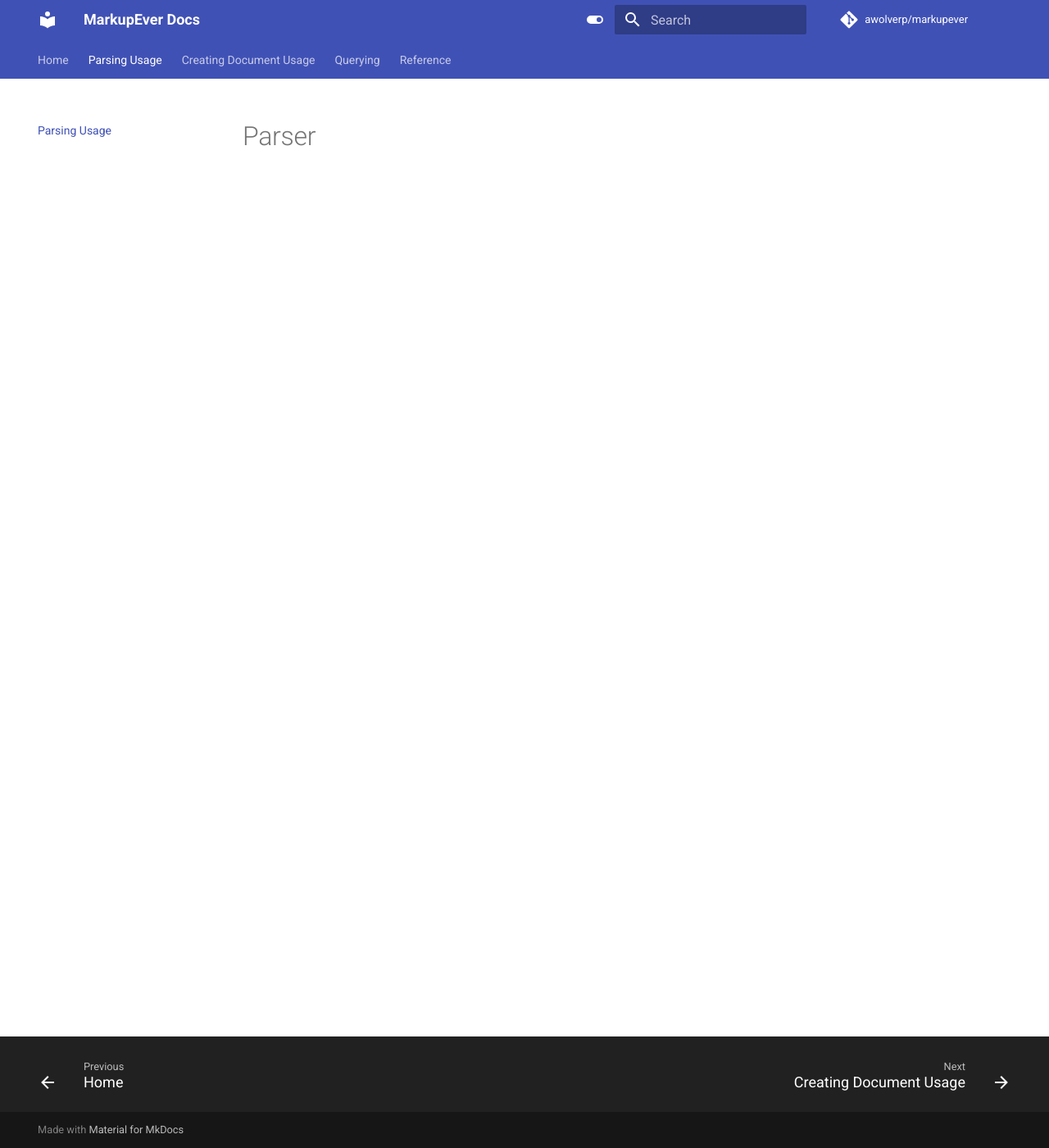
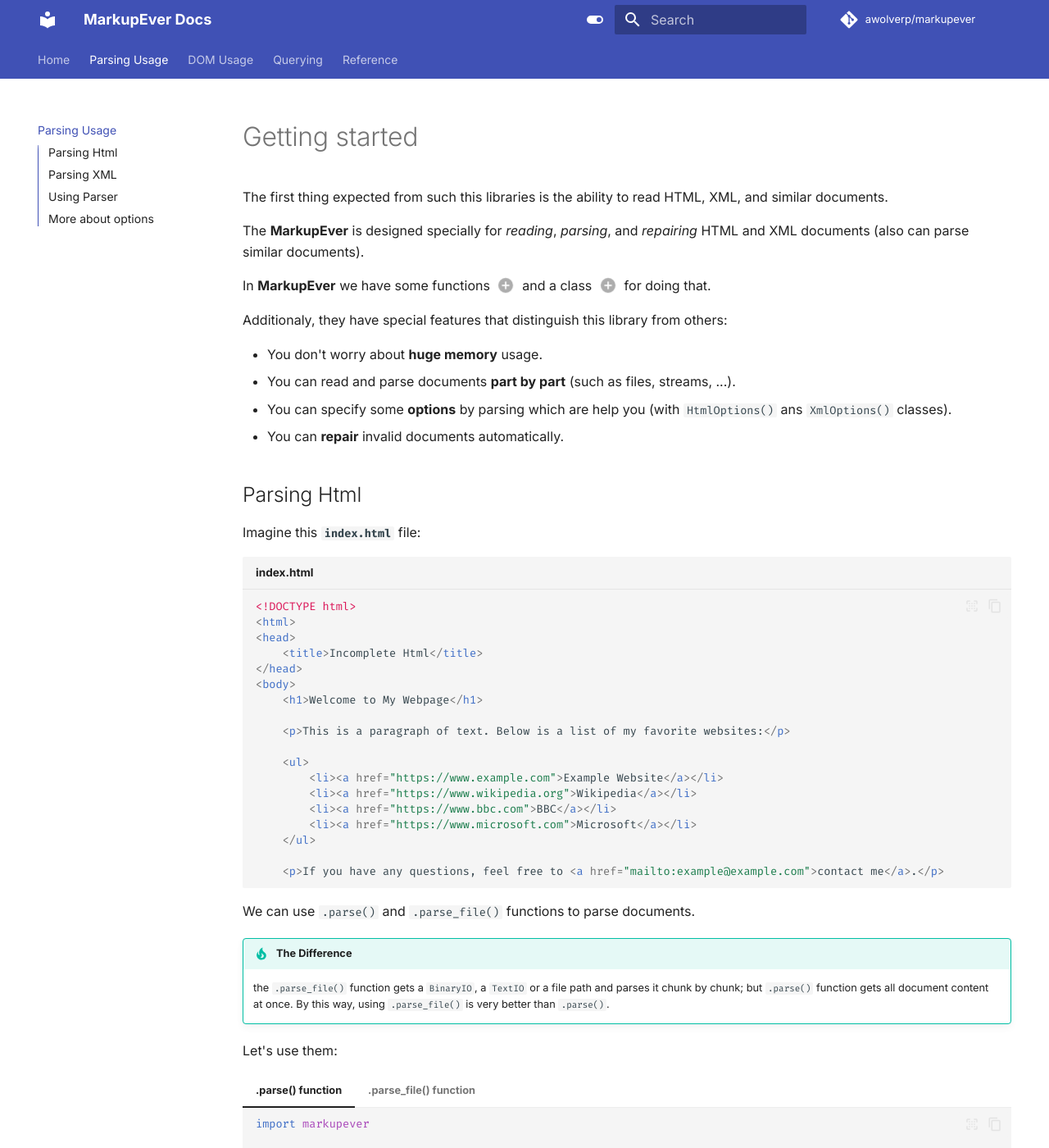
Before and after one commit to awolverp/markupever, an MkDocs documentation site: the page built from docs/docs/parser.md, in a window 1280 px wide and 1400 px high. Shown: the whole window at 82% size. Built offline with MkDocs 1.6.1 and Material for MkDocs 9.7.7, drawn with Linux system fonts in a browser that asks for light colours; comment, search, counter and statistics services are not loaded; some of the changed text lies outside the part shown.

Commit message:
Fix serializer bug and update docs

````diff
--- a/docs/docs/parser.md
+++ b/docs/docs/parser.md
@@ -2,4 +2,139 @@
 title: Parsing Usage
 ---
 
-# Parser
+# Getting started
+The first thing expected from such this libraries is the ability to read HTML, XML, and similar documents.
+
+The **MarkupEver** is designed specially for *reading*, *parsing*, and *repairing* HTML and XML documents (also can parse similar documents).
+
+In **MarkupEver** we have some functions (1) and a class (2) for doing that.
+{ .annotate }
+
+1.  `.parse()` and `.parse_file()` functions
+2.  `Parser` class
+
+Additionaly, they have special features that distinguish this library from others:
+
+* You don't worry about **huge memory** usage.
+* You can read and parse documents **part by part** (such as files, streams, ...).
+* You can specify some **options** by parsing which are help you (with `HtmlOptions()` ans `XmlOptions()` classes).
+* You can **repair** invalid documents automatically.
+
+## Parsing Html
+Imagine this **`index.html`** file:
+
+```html title="index.html"
+<!DOCTYPE html>
+<html>
+<head>
+    <title>Incomplete Html</title>
+</head>
+<body>
+    <h1>Welcome to My Webpage</h1>
+
+    <p>This is a paragraph of text. Below is a list of my favorite websites:</p>
+
+    <ul>
+        <li><a href="https://www.example.com">Example Website</a></li>
+        <li><a href="https://www.wikipedia.org">Wikipedia</a></li>
+        <li><a href="https://www.bbc.com">BBC</a></li>
+        <li><a href="https://www.microsoft.com">Microsoft</a></li>
+    </ul>
+
+    <p>If you have any questions, feel free to <a href="mailto:example@example.com">contact me</a>.</p>
+```
+
+We can use `.parse()` and `.parse_file()` functions to parse documents.
+
+!!! tip "The Difference"
+
+    the `.parse_file()` function gets a `BinaryIO`, a `TextIO` or a file path and parses it chunk by chunk; but `.parse()` function gets all document content at once. By this way, using `.parse_file()` is very better than `.parse()`.
+
+Let's use them:
+
+=== ".parse() function"
+
+    ```python
+    import markupever
+
+    with open("index.html", "rb") as fd:
+        dom = markupever.parse(fd.read(), markupever.HtmlOptions())
+    ```
+
+=== ".parse_file() function"
+
+    ```python
+    import markupever
+
+    dom = markupever.parse_file("index.html", markupever.HtmlOptions())
+    ```
+
+!!! info "HtmlOptions"
+
+    Let's see what options we have ...
+
+    * `full_document` - Specifies that is this a complete document? default: True.
+    * `exact_errors` - Report all parse errors described in the spec, at some performance penalty? default: False.
+    * `discard_bom` - Discard a `U+FEFF BYTE ORDER MARK` if we see one at the beginning of the stream? default: False.
+    * `profile` - Keep a record of how long we spent in each state? Printed when `finish()` is called. default: False.
+    * `iframe_srcdoc` - Is this an `iframe srcdoc` document? default: False.
+    * `drop_doctype` - Should we drop the DOCTYPE (if any) from the tree? default: False.
+    * `quirks_mode` - Initial TreeBuilder quirks mode. default: `markupever.QUIRKS_MODE_OFF`.
+
+
+That's it, we parsed **`index.html`** file and now have a `TreeDom` class. We can navigate that:
+
+```python
+root = dom.root() # Get root node
+root
+# Document
+
+title = root.select_one("title") # Accepts CSS selectors
+title.name
+# QualName(local="title", ns="http://www.w3.org/1999/xhtml", prefix=None)
+
+title.serialize()
+# '<title>Incomplete Html</title>'
+
+title.text()
+# 'Incomplete Html'
+
+title.parent.name
+# QualName(local="head", ns="http://www.w3.org/1999/xhtml", prefix=None)
+
+ul = root.select_one("ul")
+ul.serialize()
+# <ul>
+#     <li><a href="https://www.example.com">Example Website</a></li>
+#     <li><a href="https://www.wikipedia.org">Wikipedia</a></li>
+#     <li><a href="https://www.bbc.com">BBC</a></li>
+#     <li><a href="https://www.microsoft.com">Microsoft</a></li>
+# </ul>
+```
+
+!!! tip "Common task"
+
+    One common tasks is extracting all links from a page:
+    ```python
+    for tag in root.select("a[href^='https://']"):
+        print(tag.attrs["href"])
+
+    # https://www.example.com
+    # https://www.wikipedia.org
+    # https://www.bbc.com
+    # https://www.microsoft.com
+    ```
+
+## Parsing XML
+
+!!! info "XmlOptions"
+
+    Let's see what options we have ...
+
+    * `exact_errors` - Report all parse errors described in the spec, at some performance penalty? default: False.
+    * `discard_bom` - Discard a `U+FEFF BYTE ORDER MARK` if we see one at the beginning of the stream? default: False.
+    * `profile` - Keep a record of how long we spent in each state? Printed when `finish()` is called. default: False.
+
+## Using Parser
+
+## More about options
--- a/docs/docs/treedom.md
+++ b/docs/docs/treedom.md
@@ -1,5 +1,5 @@
 ---
-title: Creating Document Usage
+title: DOM Usage
 ---
 
 # TreeDom
--- a/docs/mkdocs.yml
+++ b/docs/mkdocs.yml
@@ -6,6 +6,10 @@ repo_url: https://github.com/awolverp/markupever
 
 theme:
   name: material
+
+  font:
+    text: Inter
+    code: Fira Code
 
   features:
     - navigation.instant
````
Also changed, not shown: index.html (added, +18 -0 lines), 2 other files.
